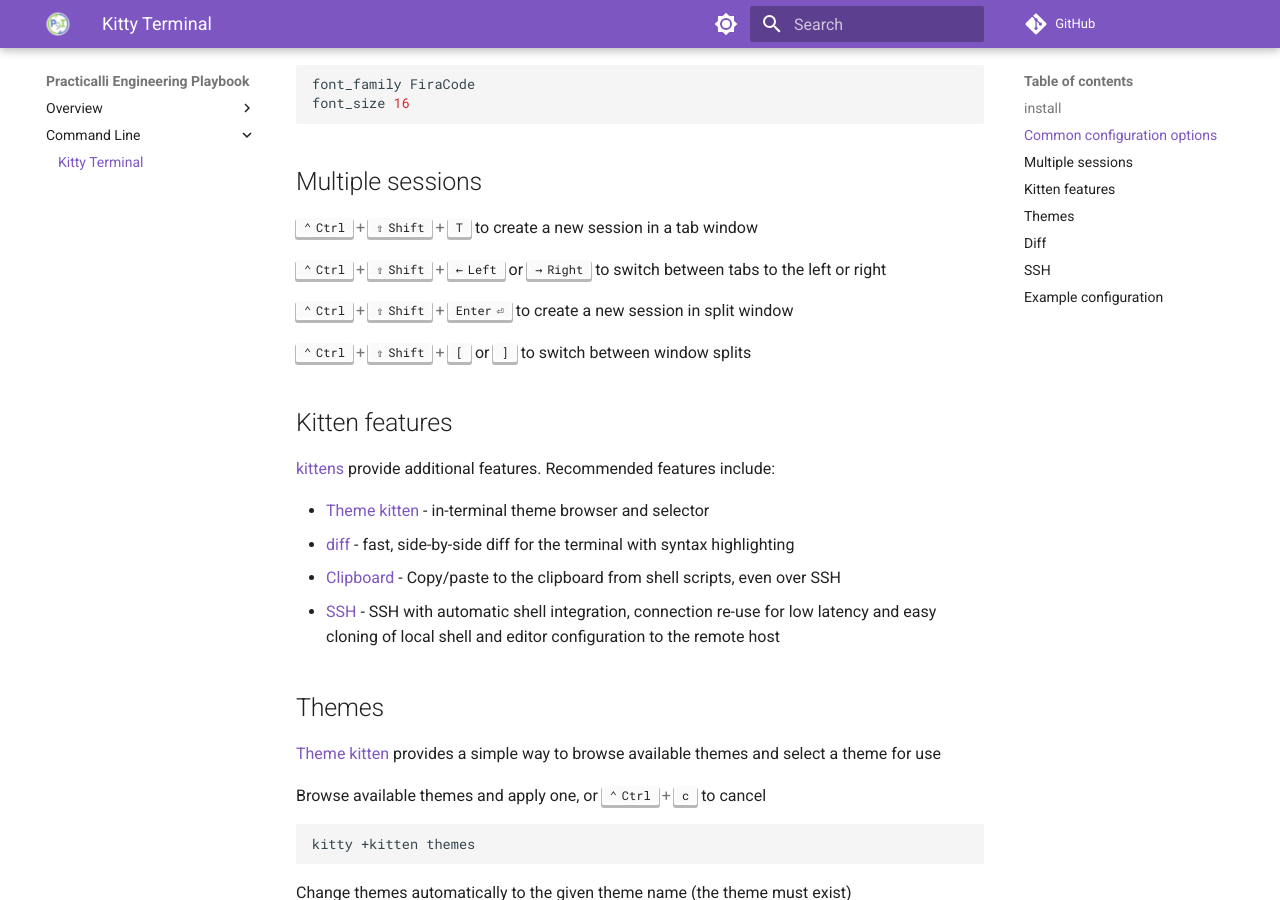
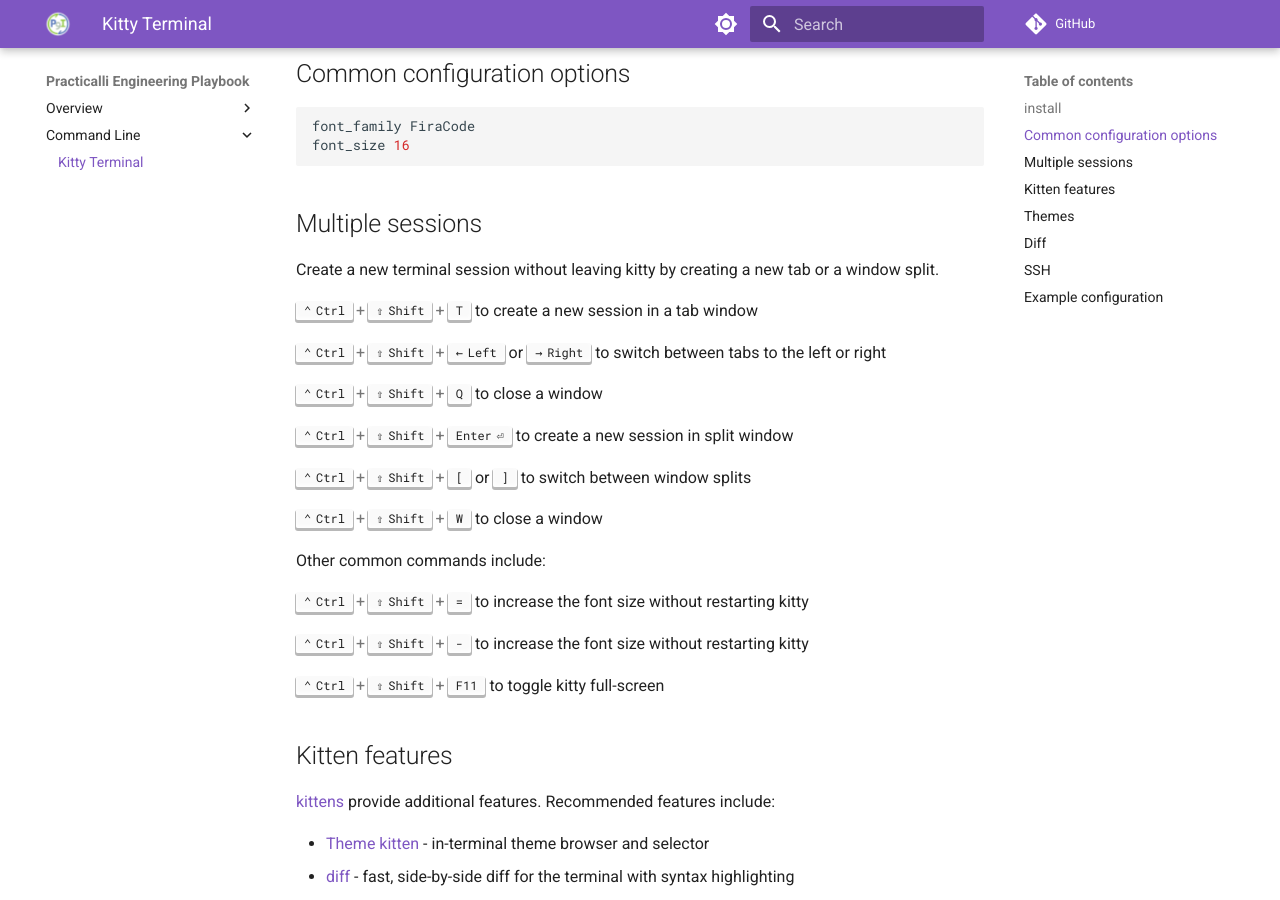
Before and after one commit to practicalli/engineering-playbook, an MkDocs documentation site: the page built from docs/command-line/kitty-terminal.md, in a window 1280 px wide and 900 px high, scrolled down 526 px. Built offline with MkDocs 1.6.1 and Material for MkDocs 9.7.7, drawn with Linux system fonts in a browser that asks for light colours; comment, search, counter and statistics services are not loaded; some of the changed text lies outside the part shown.

Commit message:
cmd: kitty key bindings to close & scale

````diff
--- a/docs/command-line/kitty-terminal.md
+++ b/docs/command-line/kitty-terminal.md
@@ -1,4 +1,6 @@
 # Kitty terminal
+
+![Kitty Logo]()
 
 [Kitty Terminal](https://sw.kovidgoyal.net/kitty/) is a fast, feature-rich, GPU based terminal emulator
 
@@ -31,15 +33,31 @@
 font_size 16
 ```
 
+
 ## Multiple sessions
+
+Create a new terminal session without leaving kitty by creating a new tab or a window split.
 
 ++ctrl+shift+"T"++ to create a new session in a tab window
 
 ++ctrl+shift+arrow-left++ or ++arrow-right++ to switch between tabs to the left or right
 
+++ctrl+shift+"Q"++ to close a window
+
 ++ctrl+shift+enter++ to create a new session in split window
 
 ++ctrl+shift+bracket-left++ or ++bracket-right++ to switch between window splits
+
+++ctrl+shift+"W"++ to close a window
+
+
+Other common commands include:
+
+++ctrl+shift+equal++ to increase the font size without restarting kitty
+
+++ctrl+shift+minus++ to increase the font size without restarting kitty
+
+++ctrl+shift+"F11"++ to toggle kitty full-screen
 
 
 ## Kitten features
@@ -180,3 +198,10 @@
 # adjust_baseline 0
 # ---------------------------------------------------------
 ```
+
+
+
+Other
+Copy to Clipboard	Ctrl+Shift+C
+Paste from Clipboard	Ctrl+Shift+V
+Paste from Selection	Ctrl+Shift+S
````
